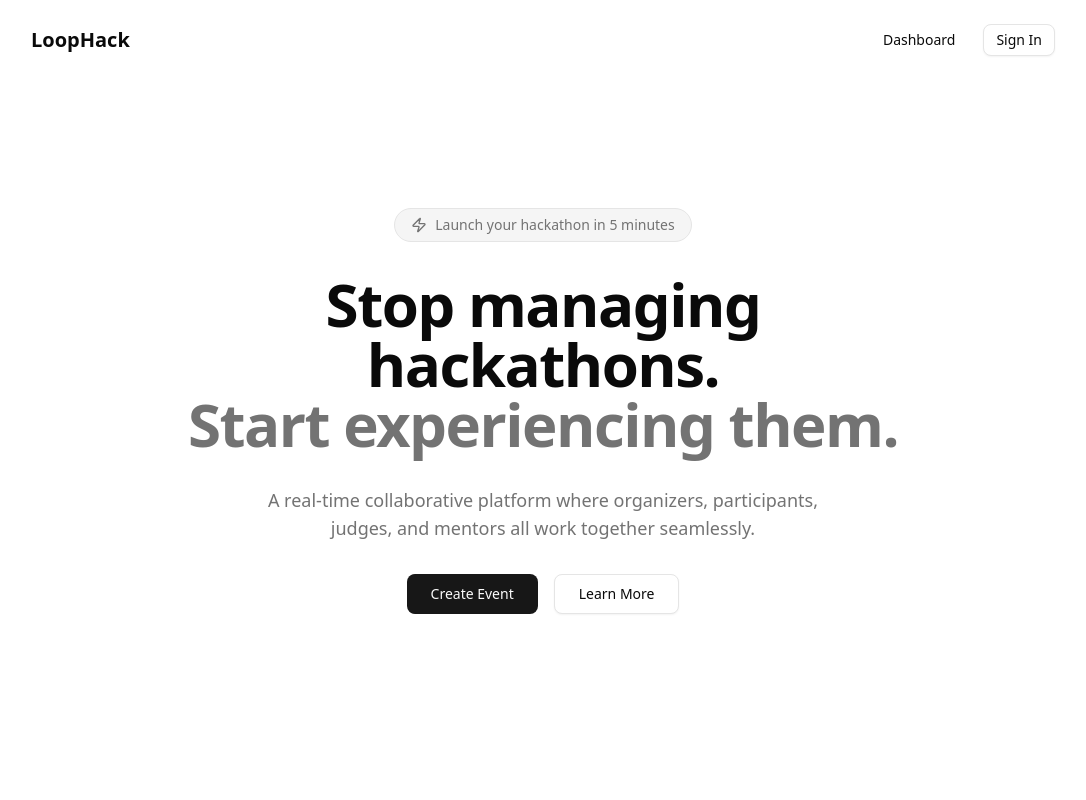
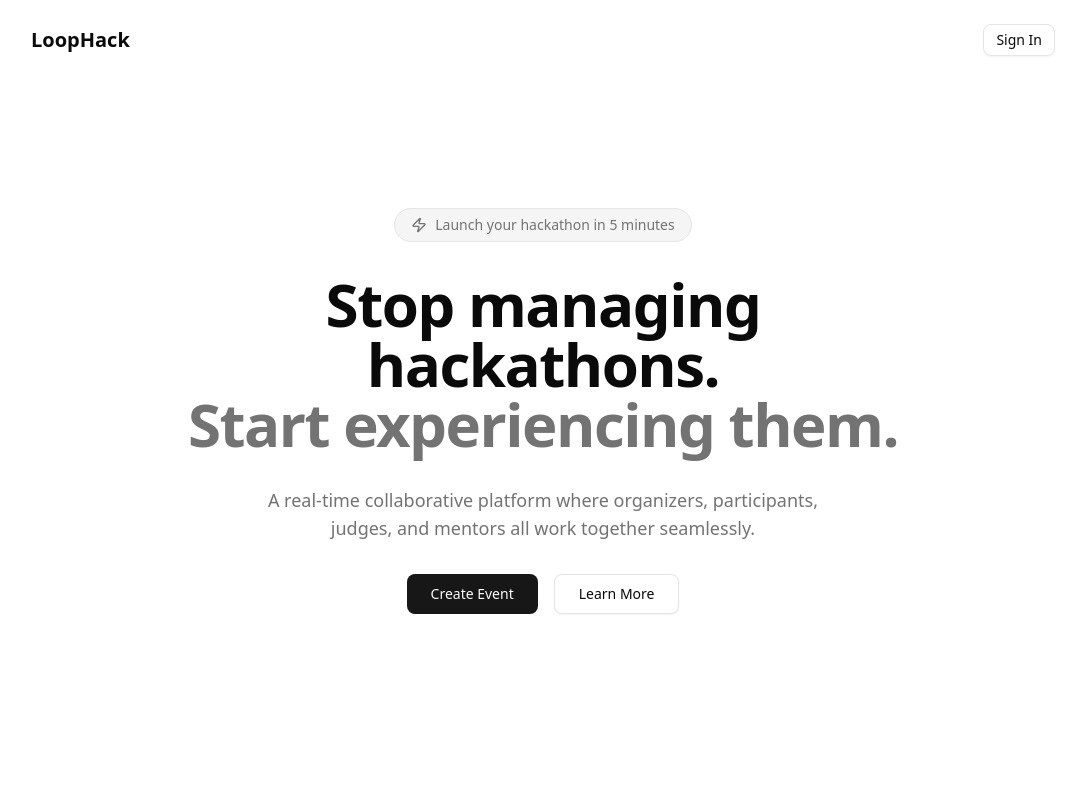
Before and after one commit to in-th3-l00p/hackloop, a Next.js app: page / in a window 1280 px wide. Shown: the top 800 px of the page, without its empty margins (97-1183 px from the left). Built offline with nearby package versions, Linux system fonts and the light colour scheme; no server answers.

Commit message:
protected dashboard link

```diff
--- a/app/(landing)/components/header.tsx
+++ b/app/(landing)/components/header.tsx
@@ -1,15 +1,20 @@
 import Link from "next/link"
 import { LoginButton } from "./login-button"
 import { Button } from "@/components/ui/button"
+import { auth } from "@clerk/nextjs/server"
 
-export function Header() {
+export async function Header() {
+  const { isAuthenticated } = await auth();
+
   return (
     <header className="flex w-full max-w-5xl items-center justify-between py-6">
       <span className="text-xl font-bold">LoopHack</span>
       <div className="flex items-center gap-4">
-        <Link href="/dashboard" className="text-sm">
-          <Button variant="ghost" size="sm">Dashboard</Button>
-        </Link>
+        {isAuthenticated && (
+          <Link href="/dashboard" className="text-sm">
+            <Button variant="ghost" size="sm">Dashboard</Button>
+          </Link>
+        )}
         <LoginButton />
       </div>
     </header>
```
